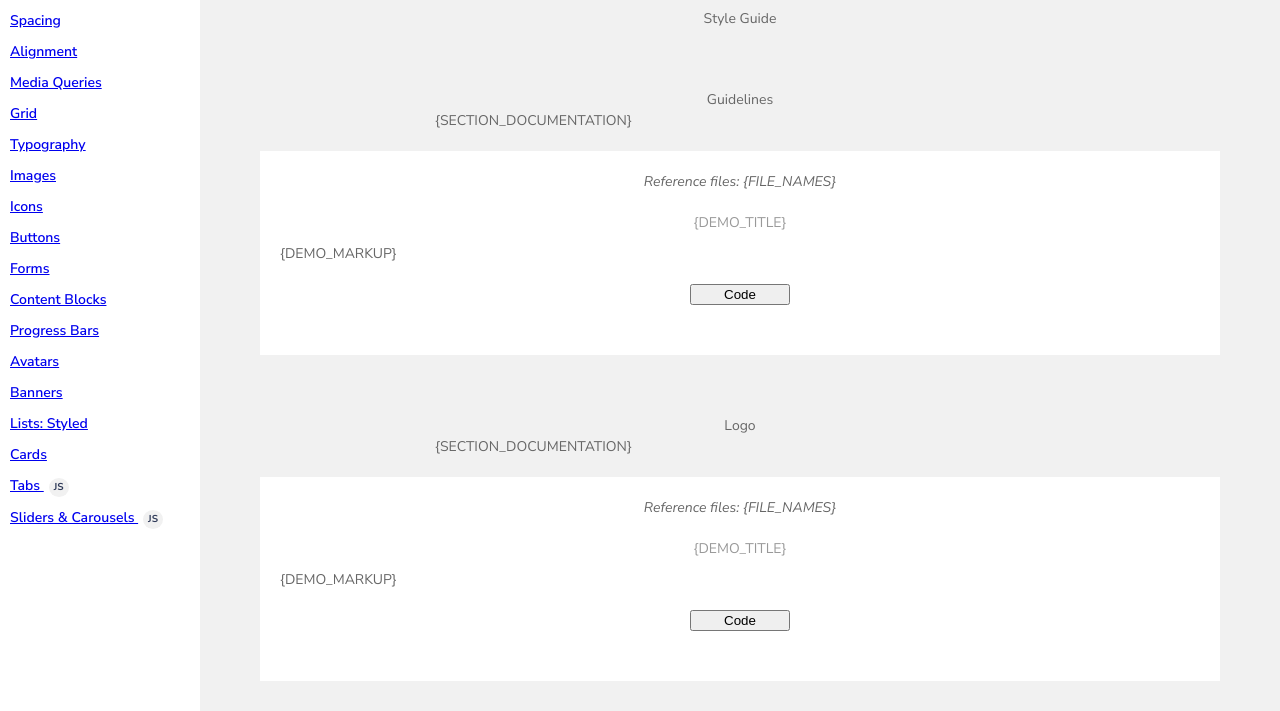
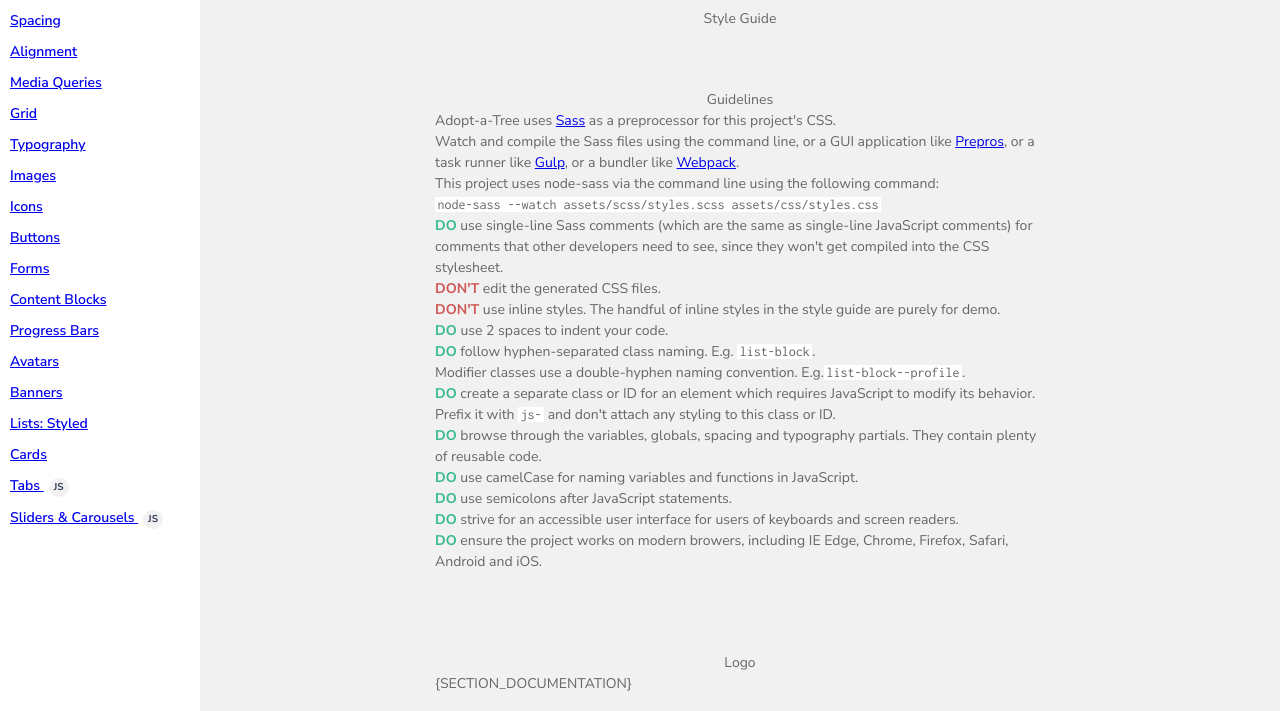
Before and after one commit to kundan594/creating-living-style-guide-sass-vanilla-javascript, a plain HTML site: page app/index.html in a window 1280 px wide. Shown: the part 88-799 px from the top of the page. Drawn offline with Linux system fonts and the light colour scheme.

Commit message:
2-GuidelinesAndGlobalStyles - 5-NamingConventionsAndCodingGuidelines

```diff
--- a/app/assets/scss/style-guide.scss
+++ b/app/assets/scss/style-guide.scss
@@ -8,7 +8,6 @@
 // Variables: Style Guide: Sidebar
 $styleguide-sidebar-width: 200px;
 $zindex-styleguide-menu: 1000;
-
 
 
 // ---------------------------------------------
--- a/app/index.html
+++ b/app/index.html
@@ -47,23 +47,25 @@
           <section id="styleguide-section-guidelines" class="styleguide-section">
             <h2>Guidelines</h2>
             <div class="styleguide-section-docs">
-              <p>{SECTION_DOCUMENTATION}</p>
+              <p>Adopt-a-Tree uses <a href="http://sass-lang.com" target="_blank">Sass</a> as a preprocessor for this project's CSS.</p> <p>Watch and compile the Sass files using the command line, or a GUI application like <a href="https://prepros.io" target="_blank">Prepros</a>, or a task runner like <a href="https://gulpjs.com" target="_blank">Gulp</a>, or a bundler like <a href="https://webpack.js.org" target="_blank">Webpack</a>.</p>
+              <p>This project uses node-sass via the command line using the following command:</p>
+              <div class="spacing-b">
+              <pre><code class="styleguide-code-inline">node-sass --watch assets/scss/styles.scss assets/css/styles.css</code></pre>
+              </div>
+              <p><span class="styleguide-do">Do</span> use single-line Sass comments (which are the same as single-line JavaScript comments) for comments that other developers need to see, since they won't get compiled into the CSS stylesheet.</p>
+              <p><span class="styleguide-dont">Don't</span> edit the <span class="font-bold">generated CSS</span> files.</p>
+              <p><span class="styleguide-dont">Don't</span> use inline styles. The handful of inline styles in the style guide are purely for demo.</p>
+
+              <p><span class="styleguide-do">Do </span> use <span class="font-bold">2 spaces</span> to indent your code.</p>
+              <p><span class="styleguide-do">Do</span> follow hyphen-separated class naming. E.g. <code class="styleguide-code-inline">list-block</code>.</p>
+              <p>Modifier classes use a double-hyphen naming convention. E.g.<code class="styleguide-code-inline">list-block--profile</code>.</p>
+              <p><span class="styleguide-do">Do</span> create a separate class or ID for an element which requires JavaScript to modify its behavior. Prefix it with <code class="styleguide-code-inline">js-</code> and don't attach any styling to this class or ID.</p>
+              <p><span class="styleguide-do">Do</span> browse through the <em>variables</em>, <em>globals</em>, <em>spacing</em> and <em>typography</em> partials. They contain plenty of reusable code.</p>
+              <p><span class="styleguide-do">Do</span> use camelCase for naming variables and functions in JavaScript.</p>
+              <p><span class="styleguide-do">Do</span> use semicolons after JavaScript statements.</p>
+              <p><span class="styleguide-do">Do</span> strive for an accessible user interface for users of keyboards and screen readers.</p>
+              <p><span class="styleguide-do">Do</span> ensure the project works on modern browers, including IE Edge, Chrome, Firefox, Safari, Android and iOS.</p>
             </div>
-            <div class="styleguide-section-block">
-              <div class="styleguide-section-files">Reference files: {FILE_NAMES}</div>
-              <h3>{DEMO_TITLE}</h3>
-              <!-- Add optional documentation for this demo -->
-              <!-- <div class="styleguide-section-docs">
-                <p>{SECTION_DOCUMENTATION}</p>
-              </div> -->
-              <div class="styleguide-demo-block">
-                <div class="styleguide-demo-each">
-                  {DEMO_MARKUP}
-                </div> <!-- /.styleguide-demo-each -->
-                <button class="btn-styleguide-code js-btn-styleguide-code">Code</button>
-              </div> <!-- /.styleguide-demo-block -->
-
-            </div> <!-- /.styleguide-section-block -->
           </section>
 
           <section id="styleguide-section-logo" class="styleguide-section">
@@ -504,7 +506,7 @@
           </section>
 
         </section> <!-- /.styleguide-content -->
-      </div> <!-- /.styleguide -->
+      </div> <!-- /.styleguide  -->
     </main>
     <script src="assets/js/style-guide.js"></script>
   </body>
```
Also changed, not shown: app/assets/css/style-guide.css, app/assets/css/styles.css, app/assets/scss/partials/_reset.scss (line endings or trailing spaces).
